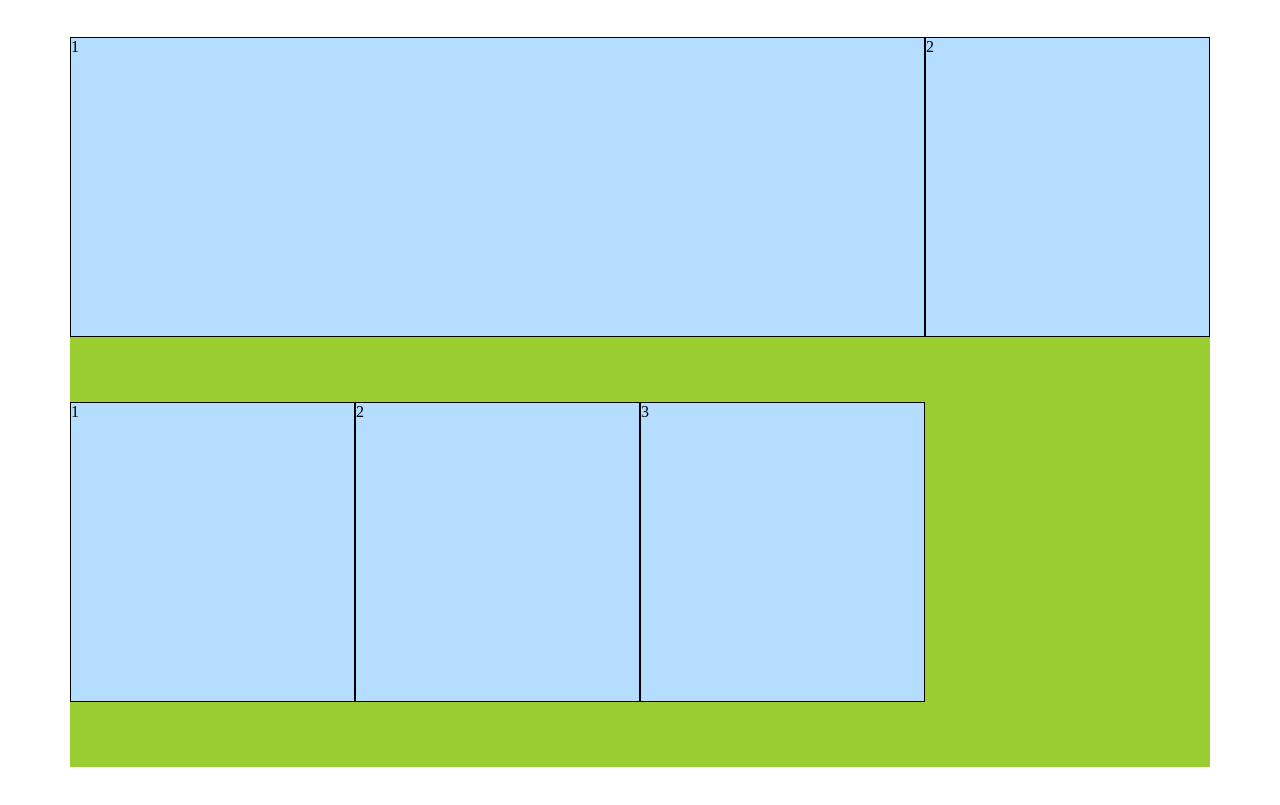
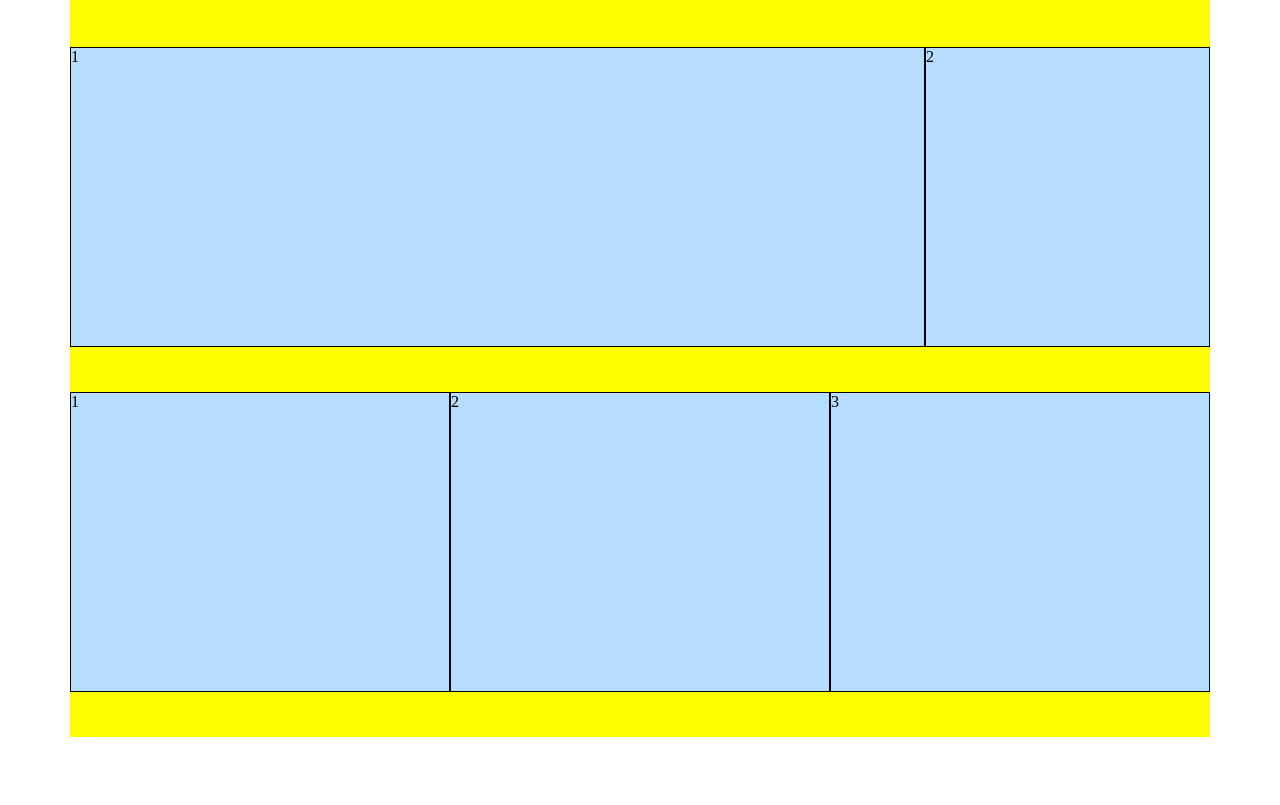
Before and after one commit to gaetano-94/htmlcss-responsive-layout, a plain HTML site: page index.html in a window 1280 px wide. Shown: the part 73-878 px from the top of the page. After the commit the page ends 810 px from the top, so only its background shows below. Drawn offline with Linux system fonts and the light colour scheme.

Commit message:
feat: main section-1

```diff
--- a/css/style.css
+++ b/css/style.css
@@ -61,11 +61,12 @@ MAIN
 */
 .container {
   max-width: 1140px;
-  background-color: yellowgreen;
-  height: 730px;
-  margin: 40px auto;
-  justify-content: space-betweens;
+  height: 740px;
+  background-color: yellow;
+  margin: 0px auto;
+  justify-content: space-between;
   flex-wrap: wrap;
+  padding-top: 50px;
 }
 
 .box-big {
@@ -82,3 +83,7 @@ MAIN
   height: 300px;
   border: 1px solid black;
 }
+
+.helper {
+  flex-basis: calc(100% / 3);
+}
--- a/index.html
+++ b/index.html
@@ -21,9 +21,9 @@
         <div class="container d-flex">
           <div class="box-big">1</div>
           <div class="box-small">2</div>
-          <div class="box-small">1</div>
-          <div class="box-small">2</div>
-          <div class="box-small">3</div>
+          <div class="box-small helper">1</div>
+          <div class="box-small helper">2</div>
+          <div class="box-small helper">3</div>
         </div>
       </section>
     </main>
```
